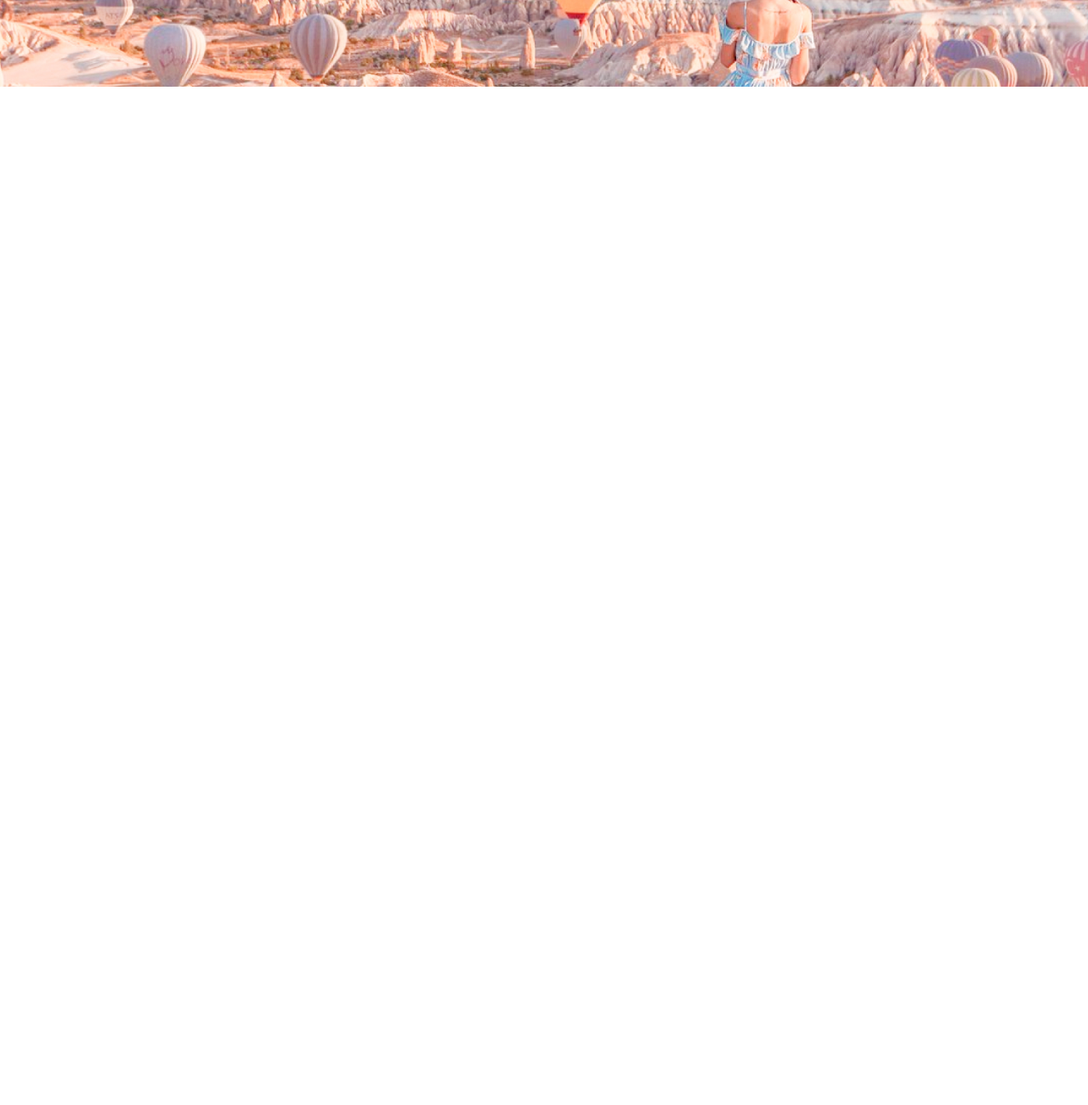
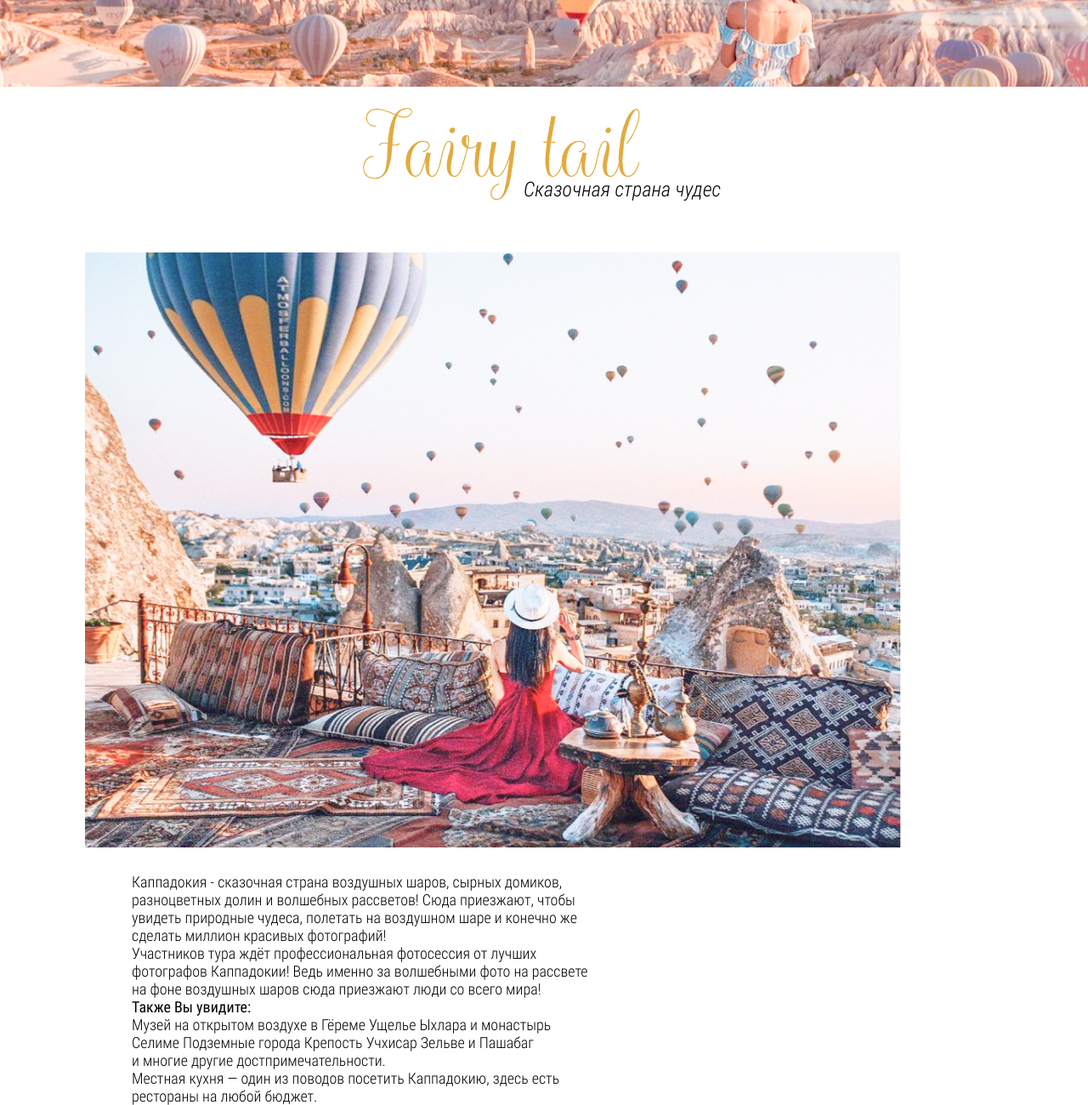
Before and after one commit to WaytGG/cappadocia, a plain HTML site: page index.html in a window 1280 px wide. Shown: the part 698-1998 px from the top of the page at 85% size. Before the commit the page ends 800 px from the top, so only its background shows below. Drawn offline with Linux system fonts and the light colour scheme; files whose address does not match are found by name.

Commit message:
Add fairy tail
Fairy tail styles and content

```diff
--- a/assets/css/style.css
+++ b/assets/css/style.css
@@ -7,30 +7,39 @@
 }
 
 @font-face {
-  font-family: 'RobotoCondensed-LightItalic';
-  src: url("../fonts/RobotoCondensed-LightItalic.ttf");
+  font-family: RobotoCondensed-Light;
+  src: url("../fonts/RobotoCondensed-Light.woff"),
+       url("../fonts/RobotoCondensed-Light.woff2");
 }
 
 @font-face {
-  font-family: 'RobotoCondensed-Regular';
-  src: url("../fonts/RobotoCondensed-Regular.ttf");
+  font-family: "RobotoCondensed-LightItalic";
+  src: url("../fonts/RobotoCondensed-LightItalic.woff"),
+       url("../fonts/RobotoCondensed-LightItalic.woff2")
 }
 
 @font-face {
-  font-family: 'Balqis';
-  src: url('../fonts/Balqis.woff'),
-       url('../fonts/Balqis.woff2');
+  font-family: "RobotoCondensed-Regular";
+  src: url("../fonts/RobotoCondensed-Regular.woff"),
+       url("../fonts/RobotoCondensed-Regular.woff2");
+}
+
+@font-face {
+  font-family: "Balqis";
+  src: url("../fonts/Balqis.woff"), url("../fonts/Balqis.woff2");
 }
 
 body {
   width: 100vw;
   height: 100vh;
+  overflow-x: hidden;
 }
 
 .header {
   background-position: bottom center;
   background-repeat: no-repeat;
   background-size: cover;
+  width: 100vw;
   height: 100vh;
   background-image: url(../img/bg-header.jpg);
 }
@@ -48,10 +57,8 @@ body {
 
 .navigation,
 .phone {
-  font-family: 'RobotoCondensed-Regular';
+  font-family: "RobotoCondensed-Regular";
   font-size: 24px;
-  color: #000000;
-  font-weight: 400;
 }
 
 .nav-item {
@@ -62,6 +69,10 @@ body {
   margin-left: 52px;
 }
 
+.nav-link {
+  color: #000000;
+}
+
 .nav-link:hover {
   text-decoration: underline;
 }
@@ -69,18 +80,19 @@ body {
 .phone {
   position: relative;
   padding-left: 40px;
+  color: #000000;
 }
 
 .phone::before {
   position: absolute;
   content: url(../svg/icons/phone-black.svg);
-  left:  0;
+  left: 0;
 }
 
 .heading {
   margin-top: 152px;
   text-align: center;
-  font-family: 'Balqis';
+  font-family: "Balqis";
   font-weight: 400;
   font-size: 250px;
 }
@@ -90,6 +102,71 @@ body {
   margin-top: -80px;
   text-align: right;
   font-size: 56px;
-  font-family: 'RobotoCondensed-LightItalic';
+  font-family: "RobotoCondensed-LightItalic";
   font-weight: 300;
 }
+
+.main {
+  width: 100vw;
+  height: 100vh;
+  padding-top: 10px;
+}
+
+.fairy-tail {
+  display: flex;
+  flex-wrap: wrap;
+  width: 100wv;
+  height: 125px;
+  padding-left:100px;
+  margin-bottom: 437px;
+}
+
+.heading-fairy-tail {
+  display: block;
+  width: 50%;
+  font-size: 96px;
+  font-weight: 400;
+  font-family: Balqis;
+  margin-left: 328px;
+  color: #E2AB3F;
+}
+
+.heading-fairy-tail span {
+  display: block;
+  font-family: "RobotoCondensed-LightItalic";
+  font-style: italic;
+  font-weight: 300;
+  font-size: 24px;
+  margin: -30px 0 60px 188px;
+  color: #000000;
+}
+
+.bg-fairy-tail {
+  width: 960px;
+  height: 700px;
+}
+
+.fairy-tail-text {
+  display: flex;
+  flex-direction: column;
+  justify-content: space-around;
+  font-weight: 300;
+  font-size: 18px;
+  width: 545px;
+  margin: 30px 0 0 55px;
+}
+
+.fairy-tail-text p {
+  font-family: "RobotoCondensed-Light";
+  font-weight:300;
+  font-size: 18px;
+  line-height: 21px;
+}
+
+.fairy-tail-text p:nth-child(3) {
+  font-family:"RobotoCondensed-Regular";
+  font-style: normal;
+  font-weight: 400;
+  font-size: 18px;
+  line-height: 21px;
+}
--- a/index.html
+++ b/index.html
@@ -32,5 +32,45 @@
         </h1>
       </section>
     </header>
+    <main class="main">
+      <section class="fairy-tail">
+        <h2 class="heading-fairy-tail">
+          Fairy tail <span>Сказочная страна чудес</span>
+        </h2>
+        <img
+          class="bg-fairy-tail"
+          src="./assets/img/bg-fairy-tail.jpg"
+          alt="Fairy tail"
+        />
+        <section class="fairy-tail-text">
+          <p>
+            Каппадокия - сказочная страна воздушных шаров, сырных домиков,
+            разноцветных долин и волшебных рассветов!
+            Сюда приезжают, чтобы
+            увидеть природные чудеса, полетать на воздушном шаре и конечно же
+            сделать миллион красивых фотографий!
+          </p>
+          <p>
+            Участников тура ждёт профессиональная фотосессия от лучших
+            фотографов Каппадокии!
+            Ведь именно за волшебными фото на рассвете на
+            фоне воздушных шаров сюда приезжают люди со всего мира!
+          </p>
+          <p>Также Вы увидите:</p>
+          <p>
+            Музей на открытом воздухе в Гёреме
+            Ущелье Ыхлара и монастырь Селиме
+            Подземные города
+            Крепость Учхисар
+            Зельве и Пашабаг
+          </p>
+          <p>и многие другие достпримечательности.</p>
+          <p>
+            Местная кухня — один из поводов посетить Каппадокию, здесь есть
+            рестораны на любой бюджет.
+          </p>
+        </section>
+      </section>
+    </main>
   </body>
 </html>
```
